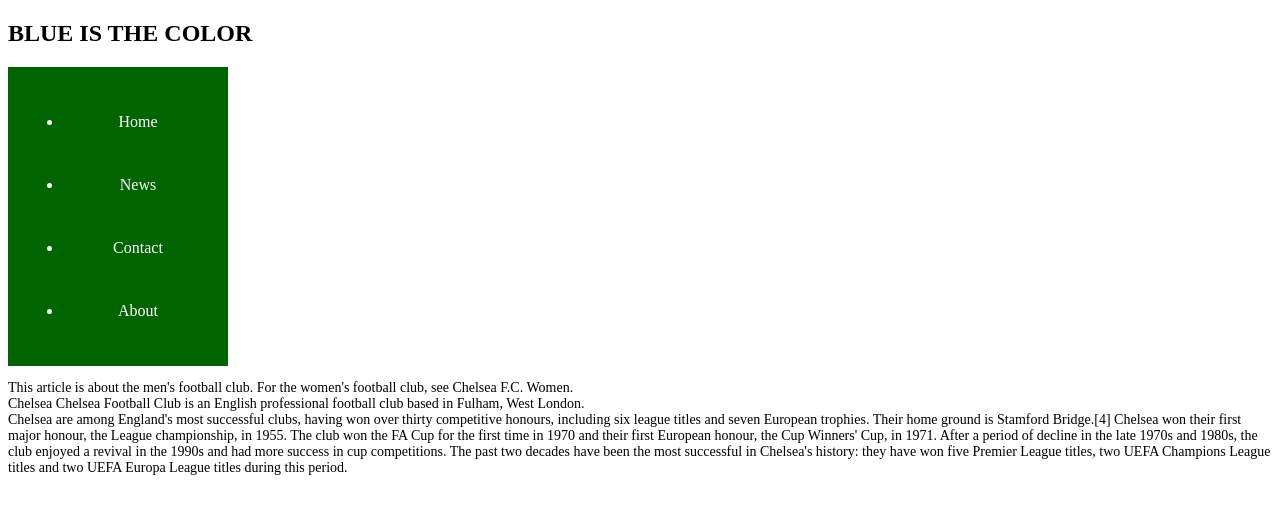
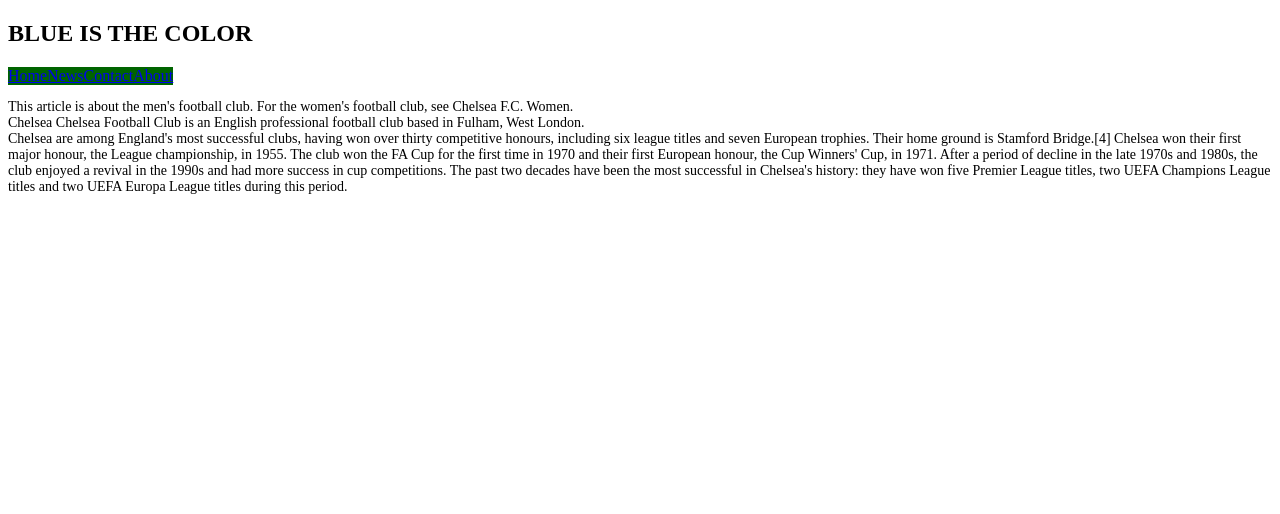
Before and after one commit to Ntwaringererocorneille/ntwaringererocorneille.github.io, a plain HTML site: page index.html in a window 1280 px wide. Drawn offline with Linux system fonts and the light colour scheme.

Commit message:
Update index.html

```diff
--- a/index.html
+++ b/index.html
@@ -50,12 +50,12 @@
 <body>
  <H2> BLUE IS THE COLOR</H2>
 <div class="topnav">
-	<ul>
-		<li class="active"><a href="#home">Home</a></li>
-		<li><a href="#news">News</a></li>
-		<li><a href="#contact">Contact</a></li>
-		<li><a href="#about">About</a></li>
-	</ul>
+
+	<a href="#home">Home</a>
+		<a href="#news">News</a>
+		<a href="#contact">Contact</a>
+		<a href="#about">About</a>
+
 </div>
 
 <p style="font-size:14px"> This article is about the men's football club</h1>. For the women's football club, see Chelsea F.C. Women.<br>
```
